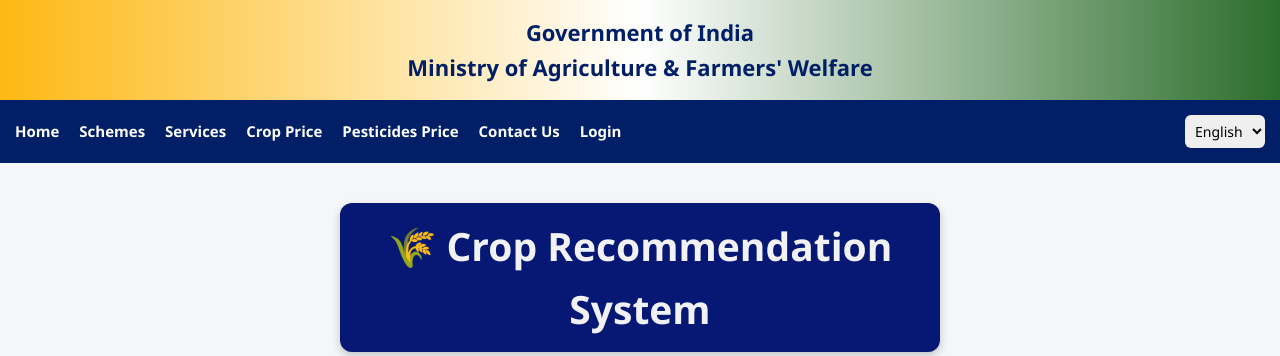
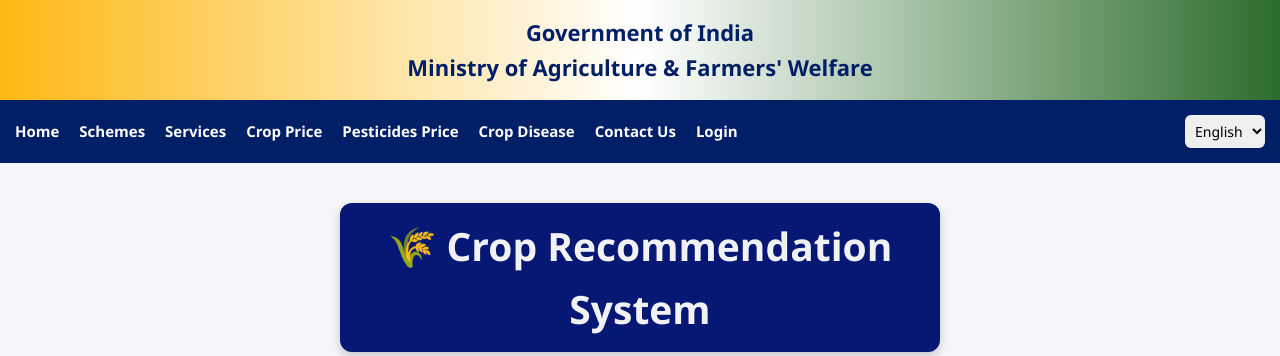
Before and after one commit to PrinceMishraMan/Crop_Recommendation_System, a Flask app: page / in a window 1280 px wide. Shown: the top 356 px of the page. Run offline with Flask 3, Linux system fonts and the light colour scheme; parts of the project's set-up code (start-up, migrations or seed data) failed here and were passed over.

Commit message:
Update index.html
Add new button on the home page

```diff
--- a/templates/index.html
+++ b/templates/index.html
@@ -254,6 +254,7 @@
       <li><a href="#">Services</a></li>
       <li><a href="/crop_pred">Crop Price</a></li>
       <li><a href="/crop_pest">Pesticides Price</a></li>
+      <li><a href="/disease">Crop Disease</a></li>
       <li><a href="#">Contact Us</a></li>
       <li><a href="/login">Login</a></li>
     </ul>
```
